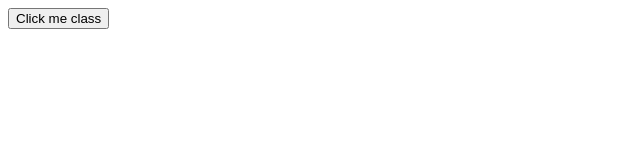
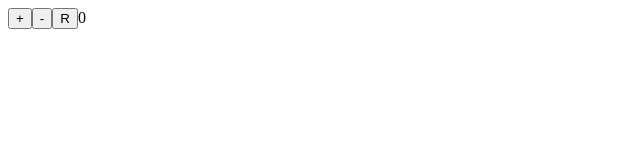
Before and after one commit to crathod584/react-basic, a React (Create React App) app: page / in a window 1280 px wide. Shown: the top 160 px of the page, without its empty margins (0-640 px from the left). Built offline with nearby package versions, Linux system fonts and the light colour scheme.

Commit message:
counter APP incremnt and decremnet of number

```diff
--- /dev/null
+++ b/src/counter/counter-component.js
@@ -0,0 +1,38 @@
+import React from 'react';
+
+class CounterComponent extends React.Component{
+    state = {
+        count:0
+    }
+
+    render(){
+        return (
+            <div>
+              <button onClick={this.increment}>+</button>
+              <button onClick={this.decrement}>-</button>
+              <button onClick={this.reset}>R</button>
+              <span>{this.state.count}</span>
+             </div>
+        )
+    }
+
+    increment = () => {
+      this.setState({
+          count:this.state.count+1
+      });
+    }
+
+    decrement = () => {
+        this.setState({
+            count:this.state.count-1
+        });
+    }
+
+    reset = () => {
+        this.setState({
+            count:0
+        });
+    }
+}
+
+export default CounterComponent;
```
Also changed, not shown: src/index.js (+3 -10 lines).
